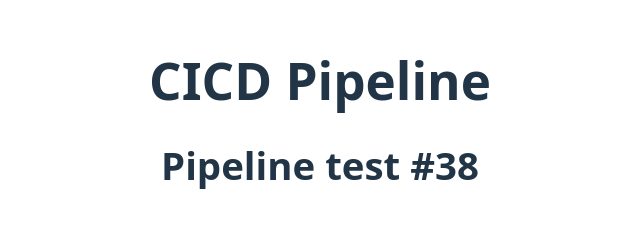
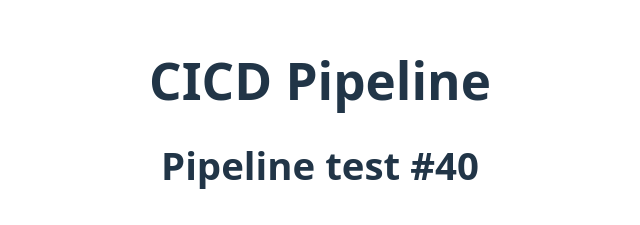
Before and after one commit to metalhead5209/cicd_lab, a React (Vite) app in the folder frontend/: page / in a window 1280 px wide. Shown: the part 190-415 px from the top of the page, without its empty margins (320-960 px from the left). Built offline with nearby package versions, Linux system fonts and the light colour scheme.

Commit message:
fixed control plane - updated frontend for pipeline test

```diff
--- a/frontend/src/App.jsx
+++ b/frontend/src/App.jsx
@@ -15,7 +15,7 @@ useEffect(() => {
   return (
     <>
       <h1>CICD Pipeline</h1>
-      <h2>Pipeline test #38</h2>
+      <h2>Pipeline test #40</h2>
       <h2>By: Aaron Rodi</h2>
       <div className="card">
         <button onClick={() => setCount((count) => count + 1)}>
```
